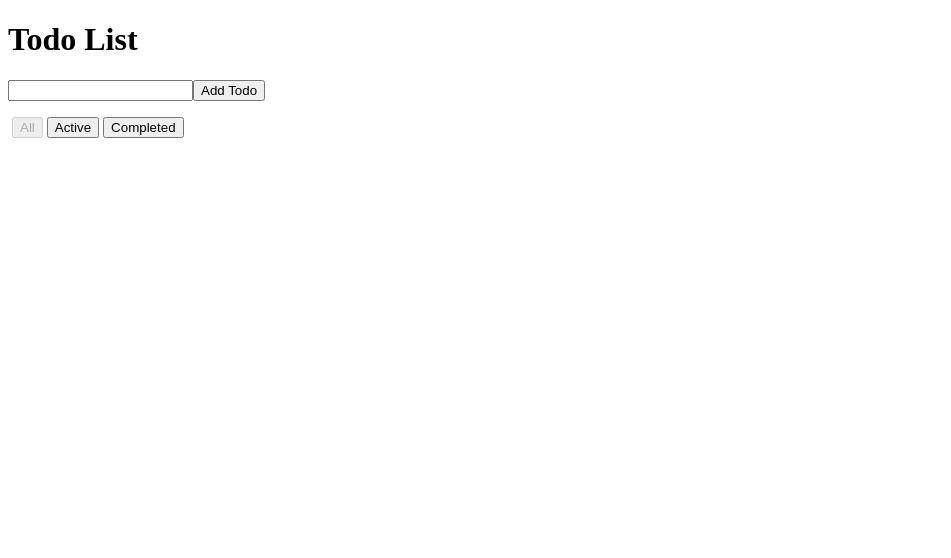
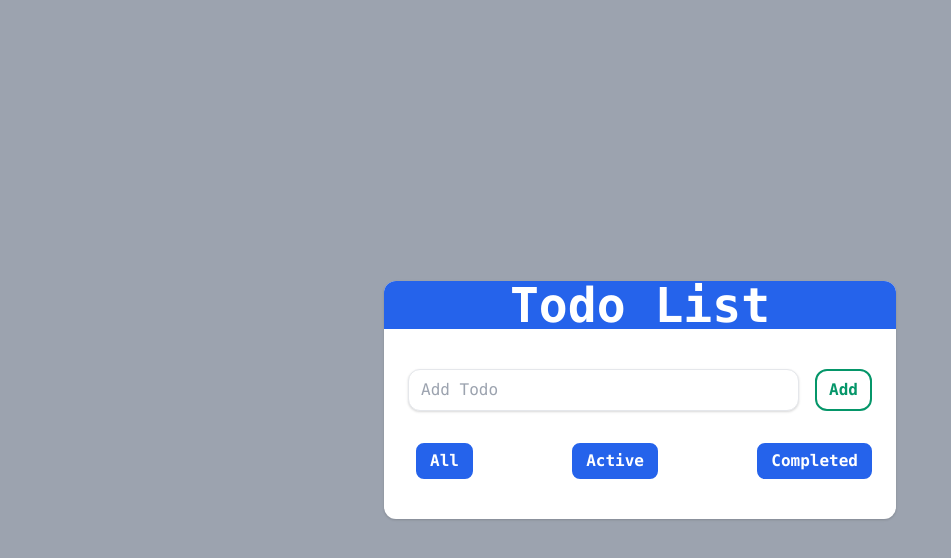
Before and after one commit to Xiumin-Lin/todo-list, a React (Create React App) app: page / in a window 1280 px wide. Shown: the top 558 px of the page, without its empty margins (0-951 px from the left). Built offline with nearby package versions, Linux system fonts and the light colour scheme.

Commit message:
feat:styling

```diff
--- a/public/index.html
+++ b/public/index.html
@@ -8,6 +8,10 @@
       name="description"
       content="Web site created using create-react-app"
     />
+    <link
+      href="https://unpkg.com/tailwindcss@^1.0/dist/tailwind.min.css"
+      rel="stylesheet"
+    />
     <title>React Redux App TODO LIST</title>
   </head>
   <body>
--- a/src/App.js
+++ b/src/App.js
@@ -7,12 +7,19 @@ import VisibleTodoList from "./containers/VisibleTodoList.js";
 function App() {
   return (
     <React.Fragment>
-      <h1>Todo List</h1>
-
-      <div>
-        <AddTodo />
-        <VisibleTodoList />
-        <Filter />
+      <div class="h-screen w-full flex items-center justify-center font-mono bg-gray-400">
+        <div class="bg-white rounded-xl shadow lg:w-3/4 lg:max-w-lg">
+          <h1 class="text-5xl font-black rounded-t-xl bg-blue-600 text-center text-white">
+            Todo List
+          </h1>
+          <div class="mb-4 p-6 space-y-8">
+            <div class="flex mt-4 justify-center">
+              <AddTodo />
+            </div>
+            <VisibleTodoList />
+            <Filter />
+          </div>
+        </div>
       </div>
     </React.Fragment>
   );
--- a/src/components/Filters.js
+++ b/src/components/Filters.js
@@ -3,7 +3,7 @@ import FilterLink from "../containers/FilterLink";
 import { VisibilityFilters } from "../actions";
 
 const Filter = () => (
-  <div>
+  <div class="flex justify-between">
     <FilterLink filter={VisibilityFilters.SHOW_ALL}>All</FilterLink>
     <FilterLink filter={VisibilityFilters.SHOW_ACTIVE}>Active</FilterLink>
     <FilterLink filter={VisibilityFilters.SHOW_COMPLETED}>Completed</FilterLink>
--- a/src/components/Link.js
+++ b/src/components/Link.js
@@ -3,11 +3,11 @@ import PropTypes from "prop-types";
 
 const Link = ({ active, children, onClick }) => (
   <button
+    class={
+      "flex-no-shrink px-3 py-1 ml-2 border-2 rounded-lg font-bold hover:text-blue-600 border-blue-600 text-white bg-blue-600 hover:bg-white"
+    }
     onClick={onClick}
     disabled={active}
-    style={{
-      marginLeft: "4px",
-    }}
   >
     {children}
   </button>
--- a/src/components/TodoBis.js
+++ b/src/components/TodoBis.js
@@ -2,13 +2,7 @@ import React from "react";
 import PropTypes from "prop-types";
 
 const TodoBis = ({ onClick, completed, text }) => (
-  <li
-    onClick={onClick}
-    style={{
-      textDecoration: completed ? "line-through" : "none",
-      width: "90%",
-    }}
-  >
+  <li onClick={onClick} class={`${completed ? "line-through" : ""} w-full text-grey-darkest`}>
     {text}
   </li>
 );
--- a/src/components/TodoList.js
+++ b/src/components/TodoList.js
@@ -6,12 +6,7 @@ import RemoveTodo from "../containers/RemoveTodo";
 const TodoList = ({ todos, toggleTodo }) => (
   <ul>
     {todos.map((todo) => (
-      <div
-        style={{
-          display: "flex",
-          width: "30%",
-        }}
-      >
+      <div class={"flex mb-4 items-center"}>
         <TodoBis key={todo.id} {...todo} onClick={() => toggleTodo(todo.id)} />
         <RemoveTodo id={todo.id} />
       </div>
--- a/src/containers/AddTodo.js
+++ b/src/containers/AddTodo.js
@@ -6,8 +6,8 @@ const AddTodo = ({ dispatch }) => {
   let input;
 
   return (
-    <div>
     <form
+      class={"flex w-full"}
       onSubmit={(e) => {
         e.preventDefault();
         if (!input.value.trim()) {
@@ -17,10 +17,20 @@ const AddTodo = ({ dispatch }) => {
         input.value = "";
       }}
     >
-        <input ref={(node) => (input = node)} />
-        <button type="submit"> Add Todo </button>
+      <input
+        class={"shadow appearance-none border rounded-xl w-full py-2 px-3 mr-4"}
+        placeholder={"Add Todo"}
+        ref={(node) => (input = node)}
+      />
+      <button
+        class={
+          "px-3 py-1 flex-no-shrink p-2 border-2 rounded-xl text-green-600 font-bold border-green-600 hover:text-white hover:bg-green-600"
+        }
+        type="submit"
+      >
+        Add
+      </button>
     </form>
-    </div>
   );
 };
 
--- a/src/containers/RemoveTodo.js
+++ b/src/containers/RemoveTodo.js
@@ -6,6 +6,9 @@ const RemoveTodo = ({ id, dispatch }) => {
   return (
     <div>
       <button
+        class={
+          "flex-no-shrink px-3 py-1 ml-2 border-2 rounded-xl font-bold text-red-600 border-red-600 hover:text-white hover:bg-red-600"
+        }
         onClick={(e) => {
           e.preventDefault();
           dispatch(deleteTodo(id));
```
Lines whose indentation alone changed are shown as unchanged.
